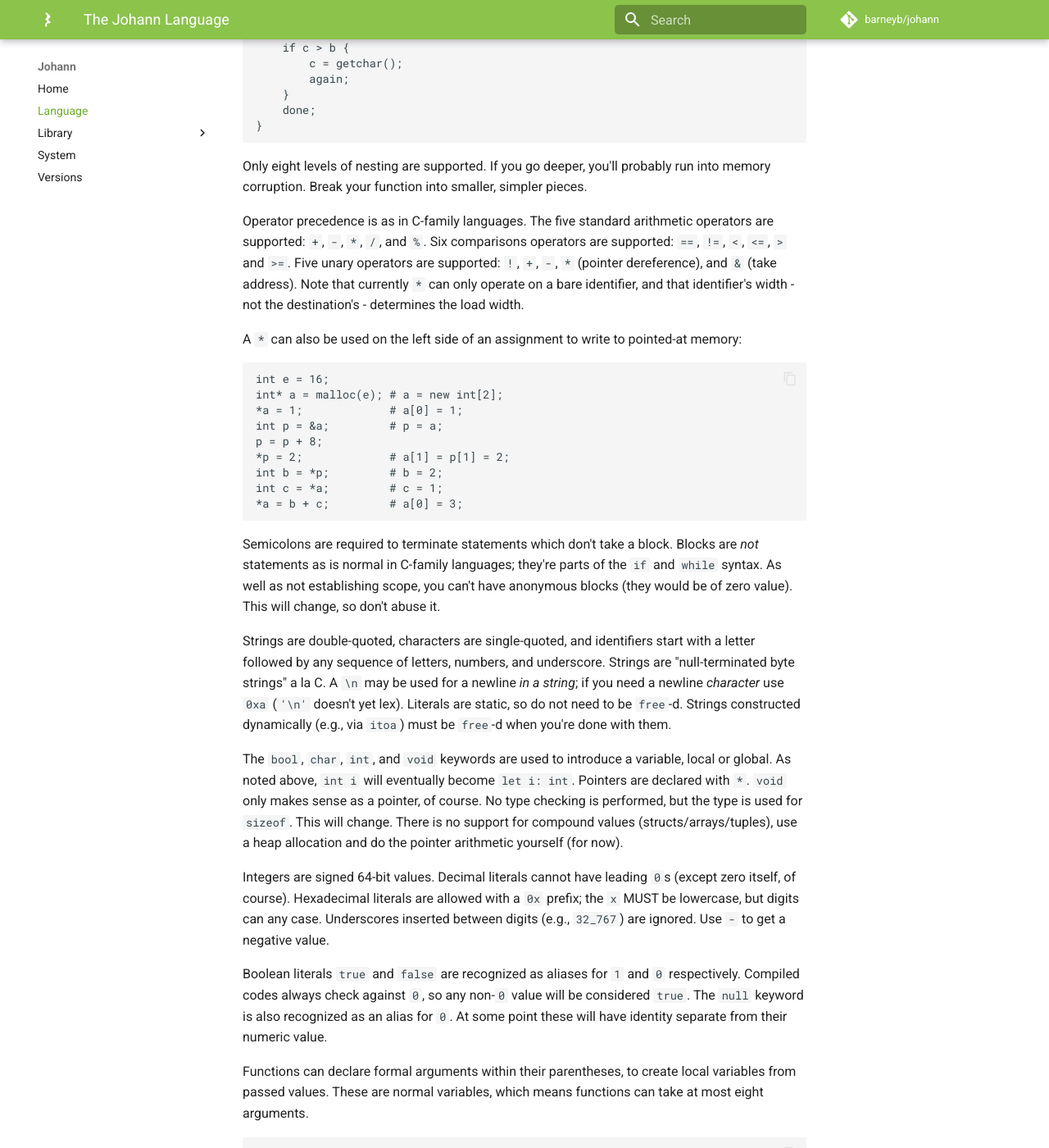
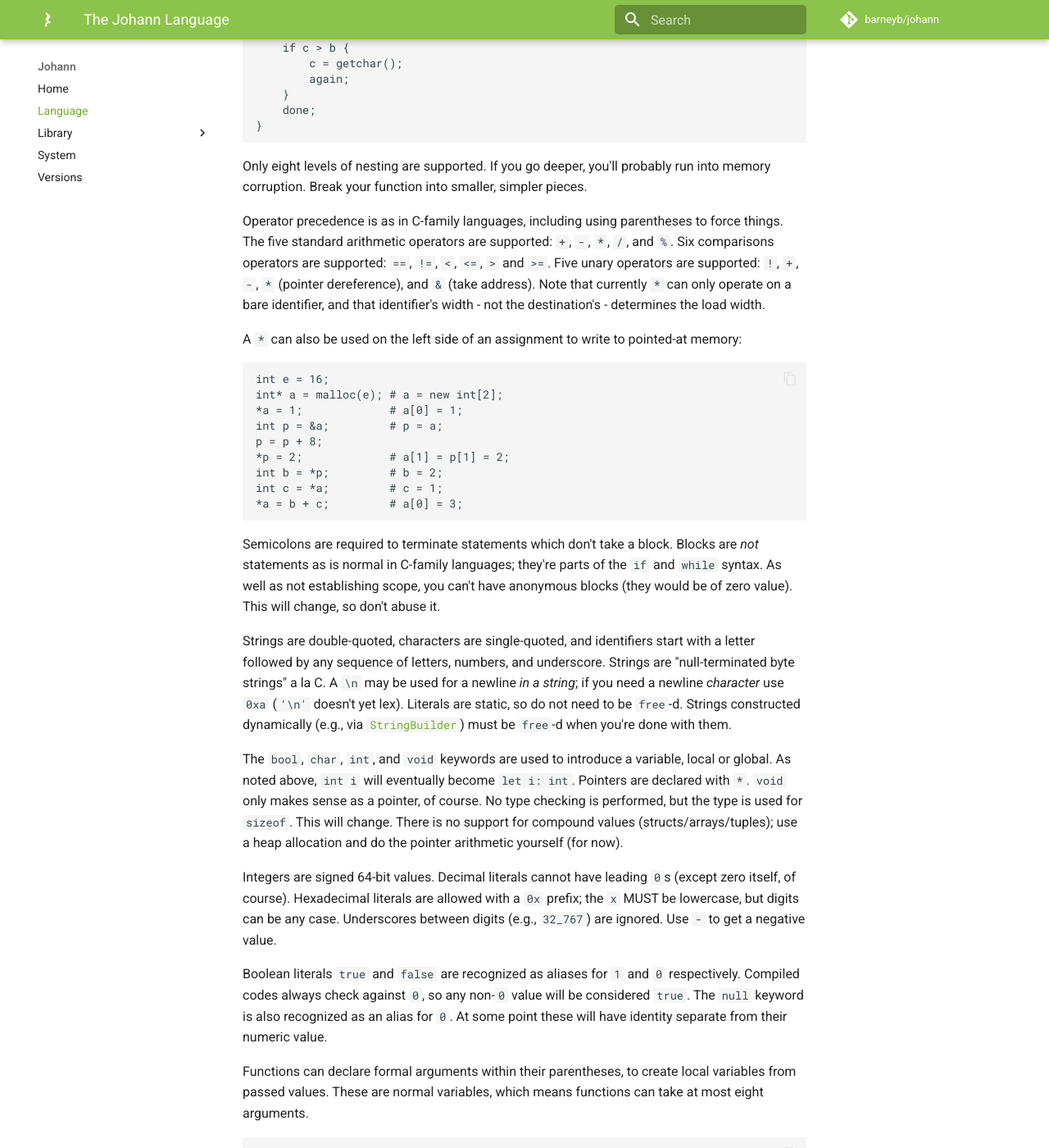
Before and after one commit to barneyb/johann, an MkDocs documentation site: the page built from documentation/docs/language/index.md, in a window 1280 px wide and 1400 px high, scrolled down 1403 px. Shown: the whole window at 82% size. Built offline with MkDocs 1.6.1 and Material for MkDocs 9.7.7, drawn with Linux system fonts in a browser that asks for light colours; comment, search, counter and statistics services are not loaded; some of the changed text lies outside the part shown.

Commit message:
spiff the language docs a bit

```diff
--- a/documentation/docs/language/index.md
+++ b/documentation/docs/language/index.md
@@ -51,7 +51,7 @@ You can use `done` and `again` within a `while` to ... say you're done looping o
 
 Only eight levels of nesting are supported. If you go deeper, you'll probably run into memory corruption. Break your function into smaller, simpler pieces.
 
-Operator precedence is as in C-family languages. The five standard arithmetic operators are supported: `+`, `-`, `*`, `/`, and `%`. Six comparisons operators are supported: `==`, `!=`, `<`, `<=`, `>` and `>=`. Five unary operators are supported: `!`, `+`, `-`, `*` (pointer dereference), and `&` (take address). Note that currently `*` can only operate on a bare identifier, and that identifier's width - not the destination's - determines the load width.
+Operator precedence is as in C-family languages, including using parentheses to force things. The five standard arithmetic operators are supported: `+`, `-`, `*`, `/`, and `%`. Six comparisons operators are supported: `==`, `!=`, `<`, `<=`, `>` and `>=`. Five unary operators are supported: `!`, `+`, `-`, `*` (pointer dereference), and `&` (take address). Note that currently `*` can only operate on a bare identifier, and that identifier's width - not the destination's - determines the load width.
 
 A `*` can also be used on the left side of an assignment to write to pointed-at memory:
 
@@ -67,11 +67,11 @@ A `*` can also be used on the left side of an assignment to write to pointed-at
 
 Semicolons are required to terminate statements which don't take a block. Blocks are _not_ statements as is normal in C-family languages; they're parts of the `if` and `while` syntax. As well as not establishing scope, you can't have anonymous blocks (they would be of zero value). This will change, so don't abuse it.
 
-Strings are double-quoted, characters are single-quoted, and identifiers start with a letter followed by any sequence of letters, numbers, and underscore. Strings are "null-terminated byte strings" a la C. A `\n` may be used for a newline _in a string_; if you need a newline _character_ use `0xa` (`'\n'` doesn't yet lex). Literals are static, so do not need to be `free`-d.  Strings constructed dynamically (e.g., via `itoa`) must be `free`-d when you're done with them.
+Strings are double-quoted, characters are single-quoted, and identifiers start with a letter followed by any sequence of letters, numbers, and underscore. Strings are "null-terminated byte strings" a la C. A `\n` may be used for a newline _in a string_; if you need a newline _character_ use `0xa` (`'\n'` doesn't yet lex). Literals are static, so do not need to be `free`-d.  Strings constructed dynamically (e.g., via [`StringBuilder`](../library/index.md#stringbuilder)) must be `free`-d when you're done with them.
 
-The `bool`, `char`, `int`, and `void` keywords are used to introduce a variable, local or global. As noted above, `int i` will eventually become `let i: int`. Pointers are declared with `*`. `void` only makes sense as a pointer, of course. No type checking is performed, but the type is used for `sizeof`. This will change. There is no support for compound values (structs/arrays/tuples), use a heap allocation and do the pointer arithmetic yourself (for now).
+The `bool`, `char`, `int`, and `void` keywords are used to introduce a variable, local or global. As noted above, `int i` will eventually become `let i: int`. Pointers are declared with `*`. `void` only makes sense as a pointer, of course. No type checking is performed, but the type is used for `sizeof`. This will change. There is no support for compound values (structs/arrays/tuples); use a heap allocation and do the pointer arithmetic yourself (for now).
 
-Integers are signed 64-bit values. Decimal literals cannot have leading `0`s (except zero itself, of course). Hexadecimal literals are allowed with a `0x` prefix; the `x` MUST be lowercase, but digits can any case. Underscores inserted between digits (e.g., `32_767`) are ignored. Use `-` to get a negative value.
+Integers are signed 64-bit values. Decimal literals cannot have leading `0`s (except zero itself, of course). Hexadecimal literals are allowed with a `0x` prefix; the `x` MUST be lowercase, but digits can be any case. Underscores between digits (e.g., `32_767`) are ignored. Use `-` to get a negative value.
 
 Boolean literals `true` and `false` are recognized as aliases for `1` and `0` respectively. Compiled codes always check against `0`, so any non-`0` value will be considered `true`. The `null` keyword is also recognized as an alias for `0`. At some point these will have identity separate from their numeric value.
 
```
Also changed, not shown: other parts of documentation/docs/language/index.md (+2 -2 lines).
